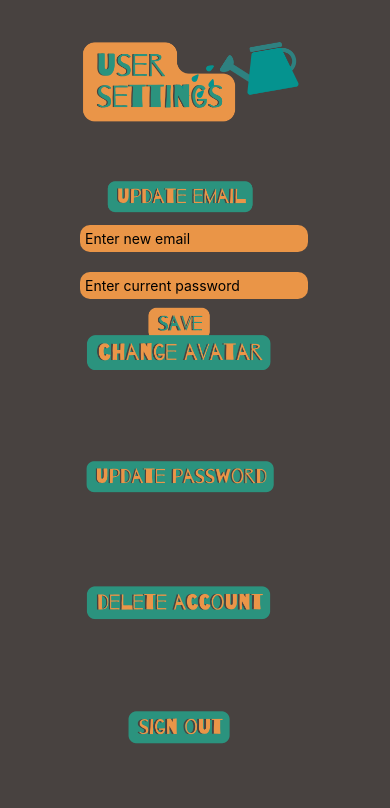
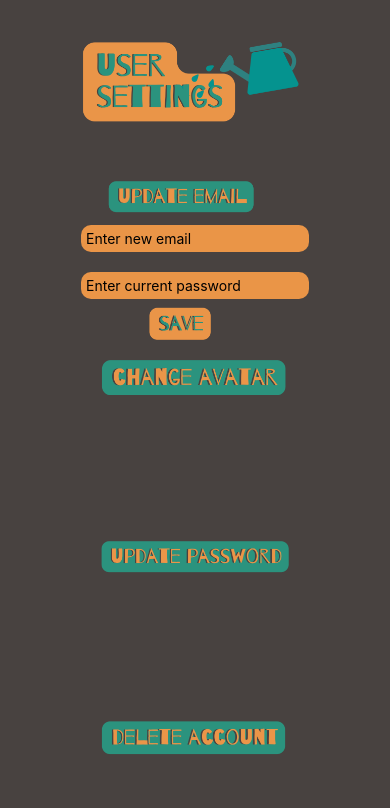
Before and after one commit to Web-Beginnings/shrub-hub, a React Native app: screen /Settings in a window 390 px wide. Shown: the top 808 px of the page. Built offline with nearby package versions, Linux system fonts and the light colour scheme; no server answers.

Commit message:
solve clickability of save button

```diff
--- a/src/screens/SettingsScreen/styles.js
+++ b/src/screens/SettingsScreen/styles.js
@@ -12,12 +12,12 @@ export default StyleSheet.create({
     padding: 25,
   },
   section: {
+    paddingVertical: 50,
     paddingVertical: 40,
-    paddingHorizontal: 80,
+    paddingHorizontal: 24,
     justifyContent: "space-between",
-    alignContent: "center",
     alignItems: "center",
-    flexDirection: "row",
+    height: 180,
   },
   sectionHeader: {
     paddingVertical: 12,
```
